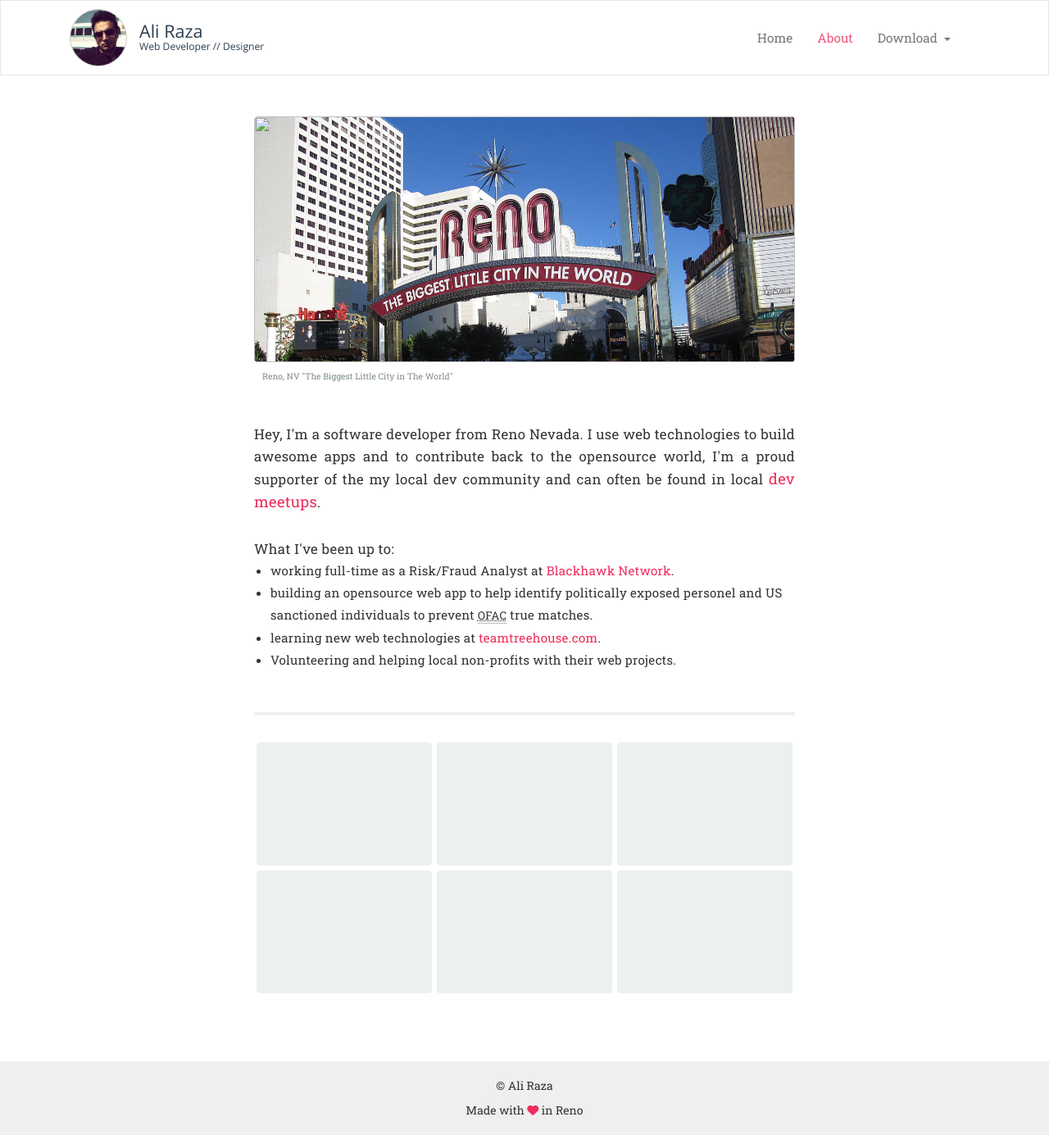
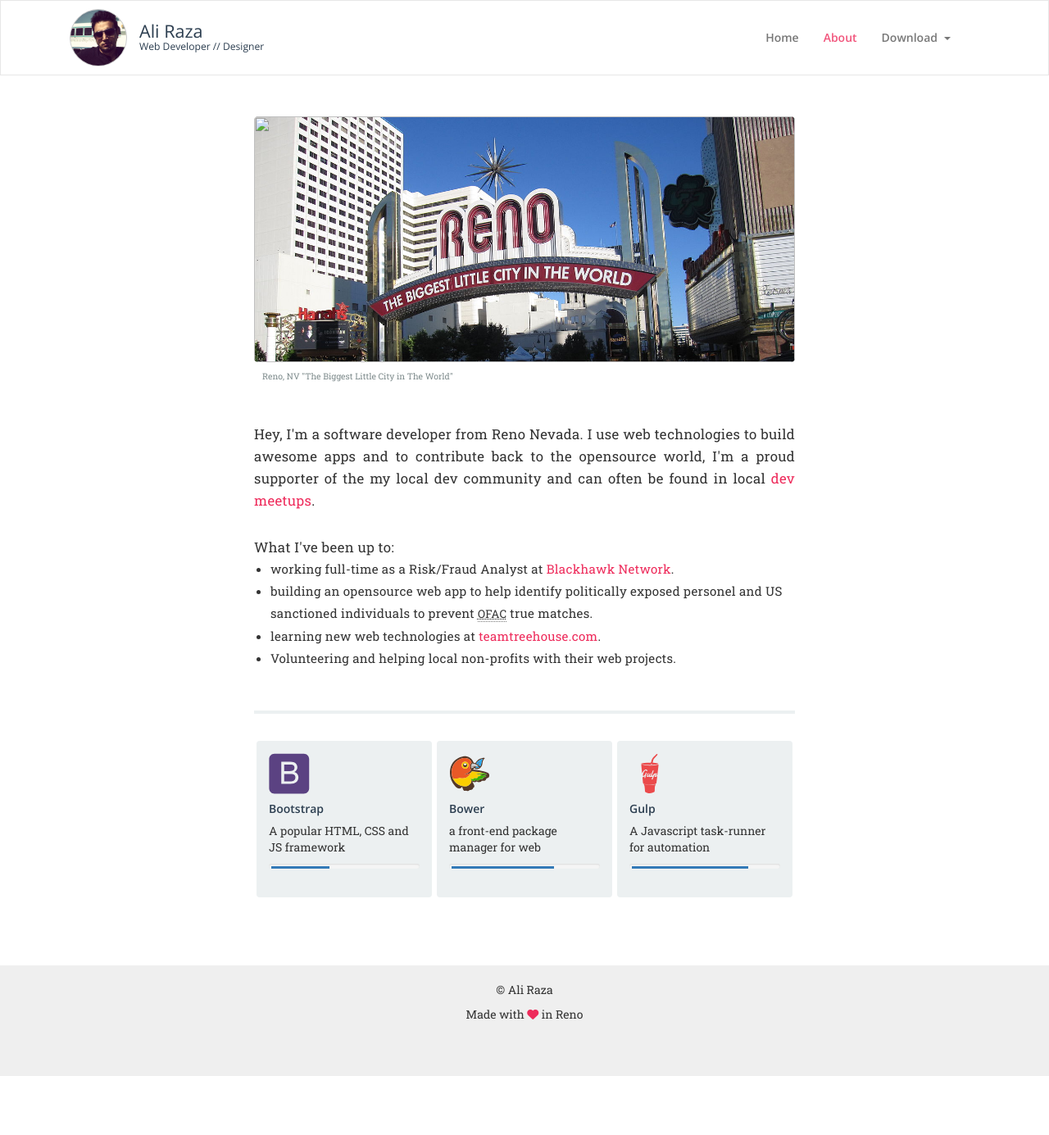
Before and after one commit to ramiraza/portfolio, a Jekyll site: the page built from about.html, in a window 1280 px wide. Shown: the whole page at 82% size. Built offline with Jekyll 4.4.1, drawn with Linux system fonts in a browser that asks for light colours; nearby versions of some CDN libraries; after the commit the page ends 1313 px from its top, so only the background shows below that.

Commit message:
added _data folder

```diff
--- a/_config.yml
+++ b/_config.yml
@@ -8,8 +8,8 @@ kicker: Web Developer // Designer
 ## terminal cmd: jerkyll serve -w
 baseurl: ''
 exclude: ['package.json', '.gitignore', 'node_modules', 'gulpfile.js']
-port: 8080 ## c9 port
-host: 0.0.0.0 ## c9 host
+# port: 8080 ## c9 port
+# host: 0.0.0.0 ## c9 host
 sass:
     style: compressed
 
--- /dev/null
+++ b/_data/skills.yml
@@ -0,0 +1,18 @@
+
+- name: Bootstrap
+  label: false
+  description: A popular HTML, CSS and JS framework
+  svg: /assets/devicons/bootstrap.svg
+  level: 40%
+
+- name: Bower
+  label: false
+  description: a front-end package manager for web
+  svg: /assets/devicons/bower.svg
+  level: 70%
+
+- name: Gulp
+  label: false
+  description: A Javascript task-runner for automation
+  svg: /assets/devicons/gulp.svg
+  level: 80%
--- a/_includes/skills.html
+++ b/_includes/skills.html
@@ -1,20 +1,19 @@
 <section class="row skills">
+{% for skill in site.data.skills %}
   <div class="col-sm-6 col-md-4">
-    <div class="skill"></div>
+      <div class="skill">
+        {% if skill.label %}
+        <span class="label label-success">NEW</span>
+        {% endif %}
+        <img src="{{skill.svg}}" alt="">
+        <h3>{{skill.name}}</h3>
+        <p>{{skill.description}}</p>
+        <div class="progress">
+          <div class="progress-bar" role="progressbar" aria-valuenow="60" aria-valuemin="0" aria-valuemax="100" style="width: {{skill.level}};">
+            <span class="sr-only"></span>
+          </div>
+        </div>
+    </div>
   </div>
-  <div class="col-sm-6 col-md-4">
-    <div class="skill"></div>
-  </div>
-  <div class="col-sm-6 col-md-4">
-    <div class="skill"></div>
-  </div>
-  <div class="col-sm-6 col-md-4">
-    <div class="skill"></div>
-  </div>
-  <div class="col-sm-6 col-md-4">
-    <div class="skill"></div>
-  </div>
-  <div class="col-sm-6 col-md-4">
-    <div class="skill"></div>
-  </div>
+{% endfor %}
 <section>
--- a/_includes/svg/node.html
+++ /dev/null
@@ -1,3 +0,0 @@
-<svg viewBox="0 0 128 128">
-<path fill="#5B4282" d="M75.701 65.603c-2.334-.768-5.694-.603-10.08-.603h-17.621v23h18.844c2.944 0 5.012-.315 6.203-.535 2.099-.376 3.854-1.104 5.264-1.982 1.409-.876 2.568-2.205 3.478-3.881.908-1.676 1.363-3.637 1.363-5.83 0-2.568-.658-4.54-1.975-6.436-1.316-1.896-3.141-2.965-5.476-3.733zM73.282 55.087c2.317-.688 4.064-1.89 5.239-3.487 1.176-1.598 1.763-3.631 1.763-6.044 0-2.286-.549-4.314-1.646-6.054s-2.662-2.413-4.699-3.056c-2.037-.641-5.53-.446-10.48-.446h-15.459v20h16.587c4.042 0 6.939-.38 8.695-.913zM126 18.625c0-9.182-7.443-16.625-16.625-16.625h-91.75c-9.182 0-16.625 7.443-16.625 16.625v91.75c0 9.182 7.443 16.625 16.625 16.625h91.75c9.182 0 16.625-7.443 16.625-16.625v-91.75zm-35.447 66.12c-1.362 2.773-3.047 4.911-5.052 6.415-2.006 1.504-4.521 2.78-7.544 3.548-3.022.769-6.728 1.292-11.113 1.292h-27.844v-69h27.42c5.264 0 9.485.609 12.665 2.002 3.181 1.395 5.671 3.497 7.474 6.395 1.801 2.898 2.702 5.907 2.702 9.071 0 2.945-.8 5.708-2.397 8.308-1.598 2.602-4.011 4.694-7.237 6.292 4.166 1.222 7.37 3.304 9.61 6.248 2.24 2.945 3.36 6.422 3.36 10.432 0 3.227-.681 6.225-2.044 8.997z"></path>
-</svg>
--- a/_sass/base.sass
+++ b/_sass/base.sass
@@ -19,6 +19,8 @@ body
 //*********** base styling
 $opensans:'Open Sans', sans-serif
 $roboto-slab: 'Roboto Slab', serif
+
+// ************** base styling
 pre
   border: none
   font-weight: 500
--- a/_sass/media.sass
+++ b/_sass/media.sass
@@ -17,8 +17,9 @@
 
   .about-container
     padding: 30px 0 0
+
   .about
     ul
       font-size: 1em
       li
-        font-size: .8em
+        font-size: .9em
--- a/_sass/style.sass
+++ b/_sass/style.sass
@@ -42,7 +42,6 @@
     color: #2d3f50
     letter-spacing: .5px
     margin-bottom: 20px
-    // background: pink
 
 //**************************
 //***** Navigation Bar *****
@@ -51,7 +50,13 @@
   border-radius: 0
   background: #fff
   margin-bottom: 0
-
+  a
+    font-family: $opensans
+    font-weight: 600
+  .dropdown-menu
+    li
+      padding: 0
+      margin: 0
   .img_wrap
     height: 70px
     width: 70px
@@ -61,6 +66,7 @@
       height: 150%
       width: 150%
       margin-left: -10px
+
 .navbar-brand
   h1
     font-size: 1.2em
@@ -71,14 +77,16 @@
 
 .navbar-right
   margin: 20px
+
 .navbar-toggle
   margin-top: 28px
 
 .caret
   margin-left: 8px
-a
-  font-weight: 500
-  font-size: 1.1em
+// a
+//   font-weight: 500
+//   font-size: 1.1em
+
 .active > a
   color: rgba(238,43,91,.8)!important
   background: #fff !important
@@ -129,27 +137,34 @@ a
 
 .skills
   margin: 30px 0
-  h3
-    margin-bottom: 20px
-    font-size: 1.4em
   div
     padding: 3px
 
   .skill
-    height: 150px
+    // height: 200px
     background: #ecf0f1
     border-radius: 4px
-    padding: 10px
-    svg
-      height: 40px
-
+    padding: 15px
+    .label
+      float: right
+    img
+      height: 50px
+    h3
+      font-size: 1em
+      margin: 10px 0
+      font-weight: 600
+    .progress
+      height: 5px
+      position: relative
+      bottom: 0
+      display: block
 
 //**************************
 //***** Social Section  *****
 //**************************
 
 .social
-  padding: 20px 0
+  padding: 20px 15px
   div
     text-align: center
     padding: 8px
@@ -168,7 +183,7 @@ a
 footer
   background: $lightgray
   width: 100%
-  height: 10vh
+  height: 15vh
   display: block
   position: relative
   bottom: 0%
```
Also changed, not shown: assets/devicons/bootstrap.svg (added), assets/devicons/bower.svg (added), assets/devicons/gulp.svg (added), 3 other files.
